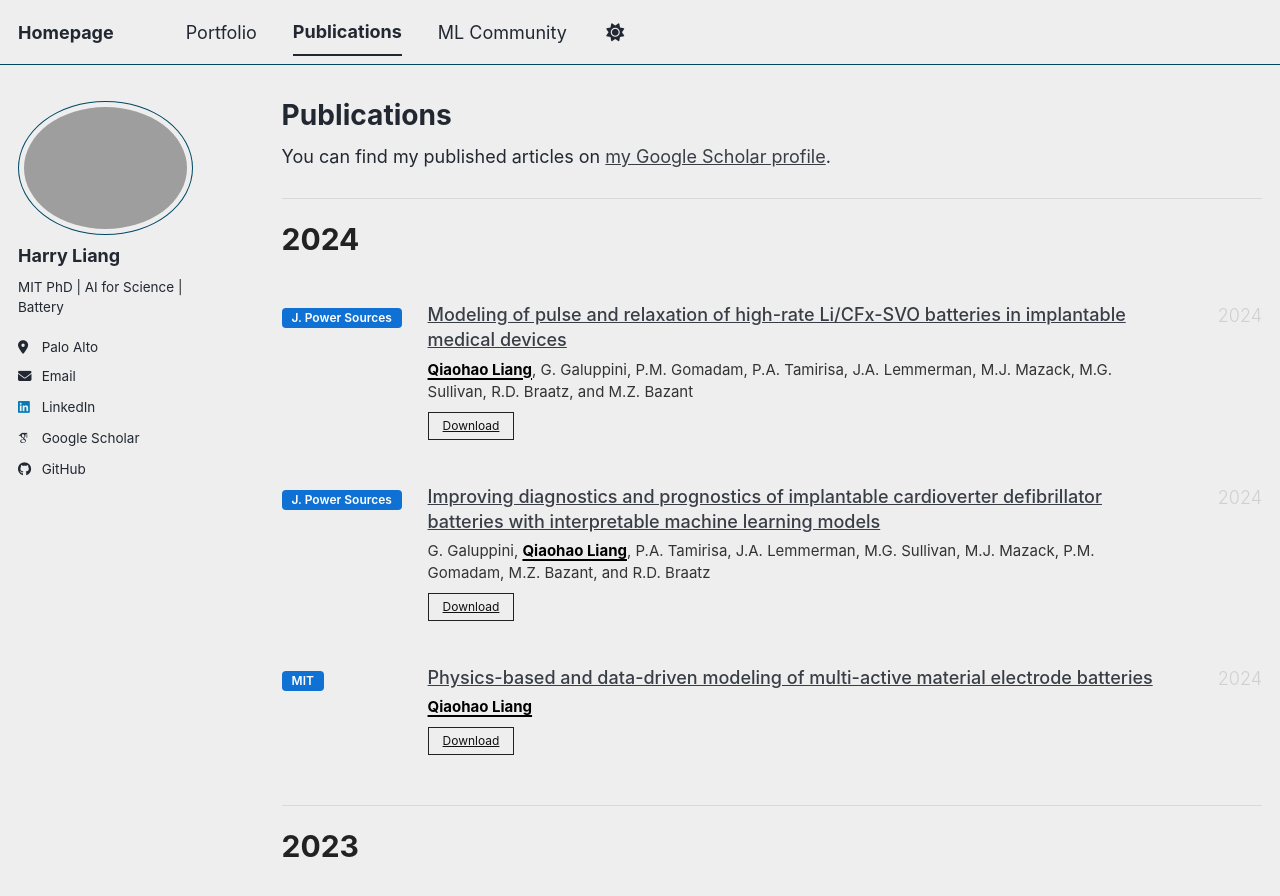
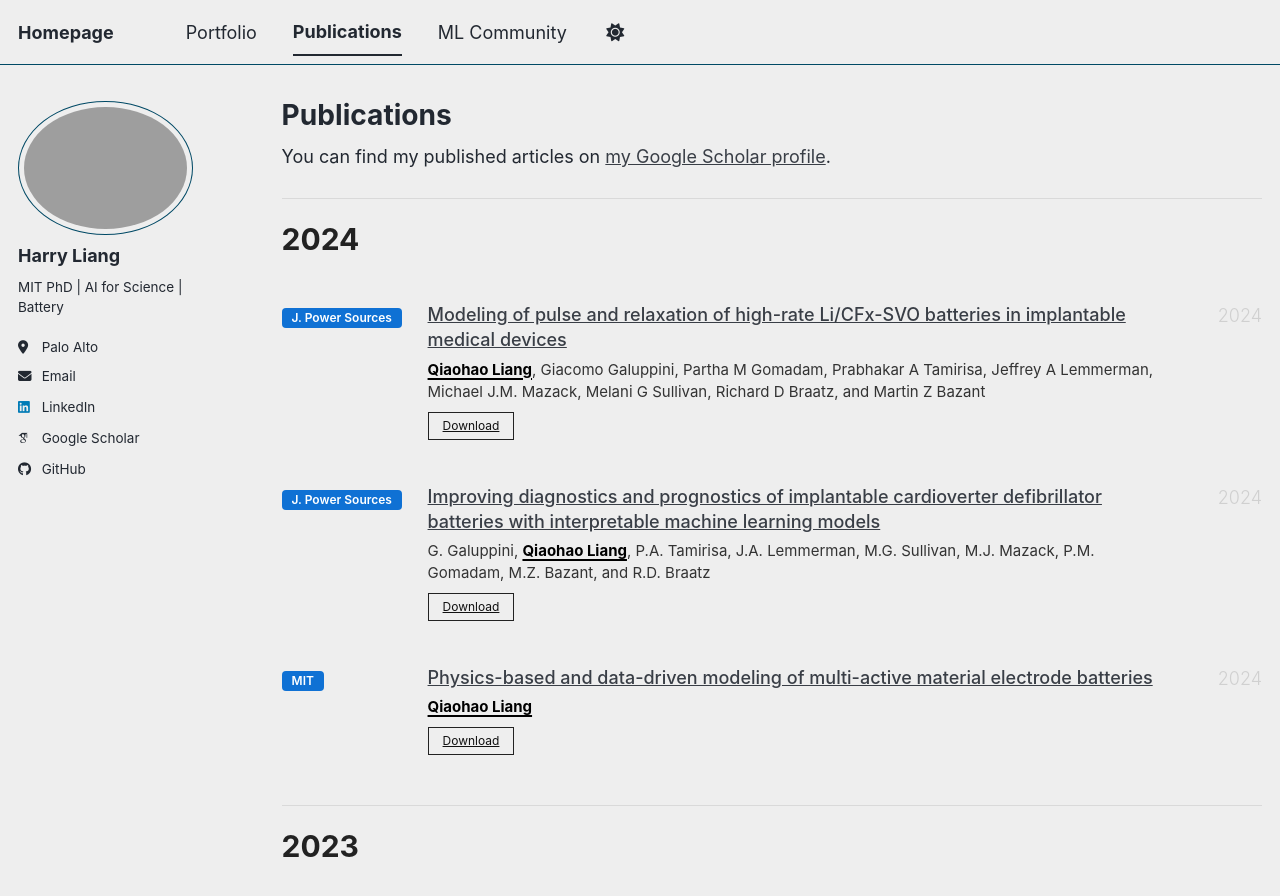
Before and after one commit to HarryQL/HarryQL.github.io, a Jekyll site: the page built from _pages/publications.html, in a window 1280 px wide and 900 px high. Shown: the top 896 px of the window. Built offline with Jekyll 4.4.1, drawn with Linux system fonts in a browser that asks for light colours; some web fonts are replaced; a script bundle is joined from its source files by our own code; library files that are not in the unit come from our copies.

Commit message:
Add files via upload

```diff
--- a/_publications/2024-09-01-paper-title-number-1.md
+++ b/_publications/2024-09-01-paper-title-number-1.md
@@ -7,6 +7,6 @@ date: 2024-09-01
 year: 2024
 venue: 'Journal of Power Sources'
 paperurl: 'https://harryql.github.io/files/Exhibit15_Evidence.pdf'
-authors_html: "<strong class='my-name'>Qiaohao Liang</strong>, G. Galuppini, P.M. Gomadam, P.A. Tamirisa, J.A. Lemmerman, M.J. Mazack, M.G. Sullivan, R.D. Braatz, and M.Z. Bazant"
+authors_html: "<strong class='my-name'>Qiaohao Liang</strong>, Giacomo Galuppini, Partha M Gomadam, Prabhakar A Tamirisa, Jeffrey A Lemmerman, Michael J.M. Mazack, Melani G Sullivan, Richard D Braatz, and Martin Z Bazant"
 journal_short: 'J. Power Sources'
 ---
```
